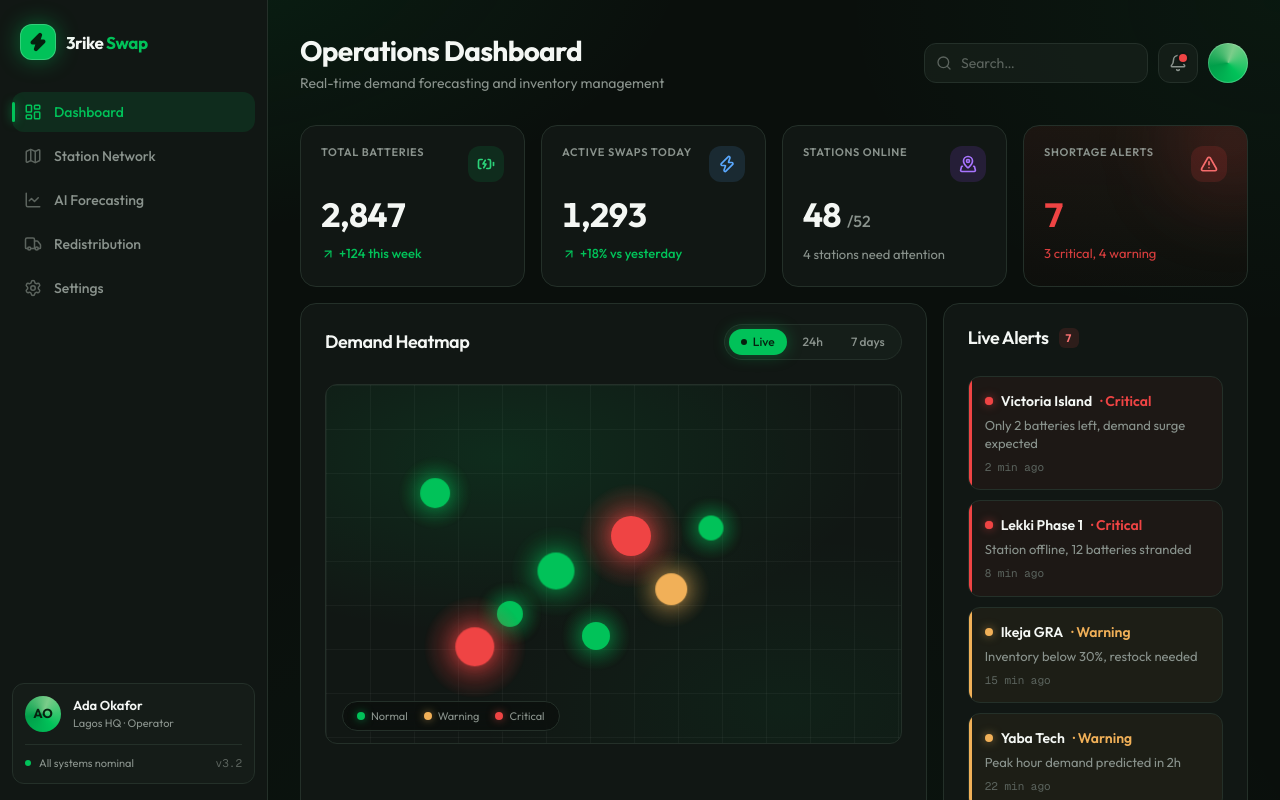
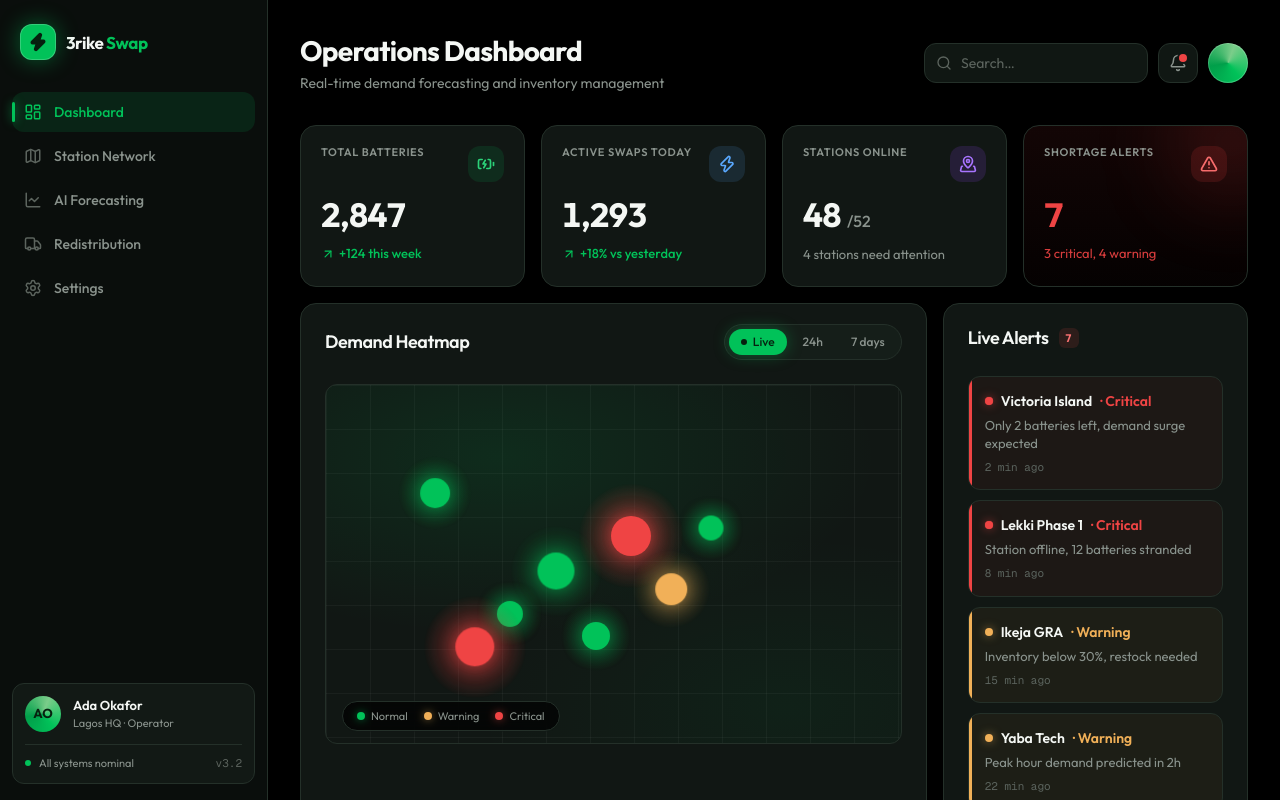
Before and after one commit to 3rike12/3rike-Mobility-__, a Next.js app in the folder frontend/: page / in a window 1280 px wide. Shown: the top 800 px of the page. Built offline with nearby package versions, Linux system fonts and the light colour scheme.

Commit message:
style: update global background to true black and adjust sidebar color contrast

```diff
--- a/frontend/src/app/globals.css
+++ b/frontend/src/app/globals.css
@@ -7,7 +7,7 @@
 
 @theme {
   /* surfaces */
-  --color-bg: #0a0f0c;
+  --color-bg: #000000;
   --color-surface: #111714;
   --color-surface-2: #18211c;
   --color-surface-3: #1f2a23;
@@ -109,12 +109,6 @@ body {
   background: var(--color-bg);
   color: var(--color-text);
   font-family: var(--font-sans);
-  /* atmospheric depth: faint green aurora + vignette */
-  background-image:
-    radial-gradient(900px 500px at 12% -8%, rgba(1, 194, 89, 0.1), transparent 60%),
-    radial-gradient(800px 600px at 100% 0%, rgba(1, 194, 89, 0.05), transparent 55%),
-    radial-gradient(1200px 800px at 50% 120%, rgba(1, 194, 89, 0.04), transparent 60%);
-  background-attachment: fixed;
 }
 
 ::selection {
--- a/frontend/src/app/layout.tsx
+++ b/frontend/src/app/layout.tsx
@@ -26,7 +26,7 @@ export const metadata: Metadata = {
 };
 
 export const viewport: Viewport = {
-  themeColor: "#0a0f0c",
+  themeColor: "#000000",
 };
 
 export default function RootLayout({
--- a/frontend/src/components/shell/Sidebar.tsx
+++ b/frontend/src/components/shell/Sidebar.tsx
@@ -27,7 +27,7 @@ export function Sidebar() {
   const pathname = usePathname();
 
   return (
-    <div className="flex h-full flex-col bg-surface">
+    <div className="flex h-full flex-col bg-[#0a0e0c]">
       <div className="px-5 pt-6">
         <Logo />
       </div>
```
